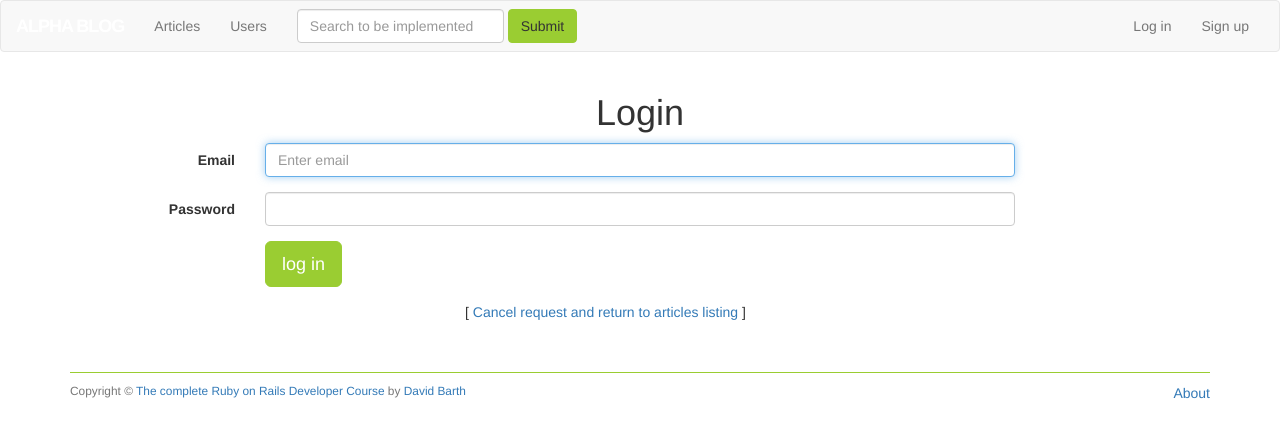
After one commit to DavidBarth/myblog, a Rails app: page /login in a window 1280 px wide. The commit adds this page. Shown: the top 438 px of the page. Run offline with Rails 7, Linux system fonts and the light colour scheme; style sheets or scripts are compiled from the project's sources; some libraries are stand-ins or nearby versions.

Commit message:
restriction of functions

```diff
--- a/app/controllers/application_controller.rb
+++ b/app/controllers/application_controller.rb
@@ -2,4 +2,26 @@ class ApplicationController < ActionController::Base
   # Prevent CSRF attacks by raising an exception.
   # For APIs, you may want to use :null_session instead.
   protect_from_forgery with: :exception
+
+  helper_method :current_user, :logged_in?
+
+  #used throughout views helper methods
+  # will return user if session user id stored in session hash and finds user id in DB
+  def current_user
+   @current_user ||= User.find(session[:user_id]) if session[:user_id]
+  end
+
+  #used throughout views
+  def logged_in?
+    !!current_user
+  end
+
+
+  def require_user
+    if !logged_in?
+      flash[:danger] = "You must be logged in to perfom that action"
+      redirect_to root_path
+    end
+  end
+
 end
--- a/app/controllers/articles_controller.rb
+++ b/app/controllers/articles_controller.rb
@@ -22,7 +22,11 @@ class ArticlesController < ApplicationController
     #hardcoded user to make create action functional
     #without this line create acton takes only params that are defined article_params
     #that is title and description
-    @article.user = User.first
+
+
+    #@article.user = User.first
+
+    @article.user = User.last
 
     if @article.save
       flash[:success] = "Article was successfully created"
--- a/app/controllers/pages_controller.rb
+++ b/app/controllers/pages_controller.rb
@@ -1,6 +1,7 @@
 class PagesController < ApplicationController
 
   def home
+    redirect_to articles_path if logged_in?
   end
 
   def about
--- /dev/null
+++ b/app/controllers/sessions_controller.rb
@@ -0,0 +1,27 @@
+class SessionsController < ApplicationController
+
+  def new
+
+  end
+
+  def create
+    #render 'new'
+    user = User.find_by(email: params[:session][:email].downcase)
+    if user && user.authenticate(params[:session][:password])
+      session[:user_id] = user.id
+      flash[:success] = "You have successfully logged in"
+      redirect_to user_path(user)
+    else
+      flash.now[:danger] = "There was something wrong with your login information"
+      render 'new'
+    end
+  end
+
+#stop session and move user to log out state
+  def destroy
+    session[:user_id] = nil
+    flash[:success] = "You have successfully logged out"
+    redirect_to root_path
+  end
+
+end
--- a/app/views/articles/_article.html.erb
+++ b/app/views/articles/_article.html.erb
@@ -13,6 +13,8 @@
                             last updated: <%= time_ago_in_words( article.updated_at ) %> ago</small>
         </div>
       </div>
+      <!-- the line below will ensure that the article operations are done only by the person who is the user and is logged in -->
+      <% if logged_in? && current_user == article.user %>
         <div class="article-actions">
 
           <%= link_to "Edit this article", edit_article_path(article), class: "btn btn-xs btn-primary" %>
@@ -21,6 +23,7 @@
                                         data: { confirm: "Are you sure?"},
                                         class: "btn btn-xs btn-danger" %>
           </div>
+        <% end %>
       </div>
     </div>
   </div>
--- a/app/views/layouts/_navigation.html.erb
+++ b/app/views/layouts/_navigation.html.erb
@@ -21,11 +21,12 @@
         <!--<li><a href="#">Link <span class="sr-only">(current)</span></a></li>-->
         <li><%= link_to "Articles", articles_path %></li>
 
-        <li><a href="#">Link</a></li>
+        <li><%= link_to "Users", users_path %> </li>
+        <% if logged_in? %>
           <li class="dropdown">
             <a href="#" class="dropdown-toggle" data-toggle="dropdown" role="button" aria-haspopup="true" aria-expanded="false">Actions <span class="caret"></span></a>
             <ul class="dropdown-menu">
-            <!--<li><a href="#">Action</a></li>-->
+
               <li><%= link_to "Create Article", new_article_path %></li>
               <li><a href="#">Another action</a></li>
               <li><a href="#">Something else here</a></li>
@@ -35,25 +36,33 @@
               <li><a href="#">One more separated link</a></li>
             </ul>
           </li>
+        <% end %>
       </ul>
+
       <form class="navbar-form navbar-left" role="search">
         <div class="form-group">
-          <input type="text" class="form-control" placeholder="Search">
+          <input type="text" class="form-control" placeholder="Search to be implemented">
         </div>
         <button type="submit" class="btn btn-default">Submit</button>
       </form>
+
+
       <ul class="nav navbar-nav navbar-right">
-        <li><a href="#">Link</a></li>
+        <% if logged_in? %>
+          <li><%= link_to 'Log out', logout_path, method: :delete %></li>
           <li class="dropdown">
-          <a href="#" class="dropdown-toggle" data-toggle="dropdown" role="button" aria-haspopup="true" aria-expanded="false">Dropdown <span class="caret"></span></a>
+            <a href="#" class="dropdown-toggle" data-toggle="dropdown" role="button" aria-haspopup="true" aria-expanded="false">Your Profile<span class="caret"></span></a>
             <ul class="dropdown-menu">
-            <li><a href="#">Action</a></li>
-            <li><a href="#">Another action</a></li>
-            <li><a href="#">Something else here</a></li>
+              <li><%=link_to "Edit profile", edit_user_path(current_user) %> </li>
+              <li><%=link_to "View your profile", user_path(current_user) %> </li>
               <li role="separator" class="divider"></li>
               <li><a href="#">Separated link</a></li>
             </ul>
           </li>
+        <% else %>
+          <li><%= link_to 'Log in', login_path %></li>
+          <li><%= link_to 'Sign up', signup_path %></li>
+        <% end %>
       </ul>
     </div><!-- /.navbar-collapse -->
   </div><!-- /.container-fluid -->
--- /dev/null
+++ b/app/views/sessions/new.html.erb
@@ -0,0 +1,33 @@
+<h1 align="center">Login</h1>
+
+<%= form_for(:session, :html => {class: "form-horizontal", role: "form"}, url: login_path) do |f| %>
+      <div class="form-group">
+        <div class="control-label col-sm-2">
+          <%= f.label :email %>
+        </div>
+        <div class="col-sm-8">
+          <%= f.email_field :email, class: "form-control", placeholder: "Enter email", autofocus: true %>
+        </div>
+      </div>
+
+
+      <div class="form-group">
+        <div class="control-label col-sm-2">
+          <%= f.label :password %>
+        </div>
+        <div class="col-sm-8">
+          <%= f.password_field :password, class: "form-control", autocomplete: "off" %>
+        </div>
+      </div>
+
+
+      <div class="form-group">
+        <div class="col-sm-offset-2 col-sm-10">
+          <%= f.submit "log in", class: "btn btn-primary btn-lg" %>
+        </div>
+      </div>
+
+    <% end %>
+    <div class="col-xs-4 col-xs-offset-4">
+       [ <%= link_to "Cancel request and return to articles listing", articles_path %> ]
+    </div>
--- a/config/routes.rb
+++ b/config/routes.rb
@@ -19,6 +19,12 @@ Rails.application.routes.draw do
 
   post 'users', to: 'users#create'
   resources :users, except: [:new]
+
+
+  # no real resource here
+  get 'login', to: 'sessions#new'
+  post 'login', to: 'sessions#create'
+  delete 'logout', to: 'sessions#destroy'
 
   # Example of regular route:
   #   get 'products/:id' => 'catalog#view'
```
Also changed, not shown: app/controllers/users_controller.rb (+6 -4 lines), db/development.sqlite3, 4 other files. Lines whose indentation alone changed are shown as unchanged.
